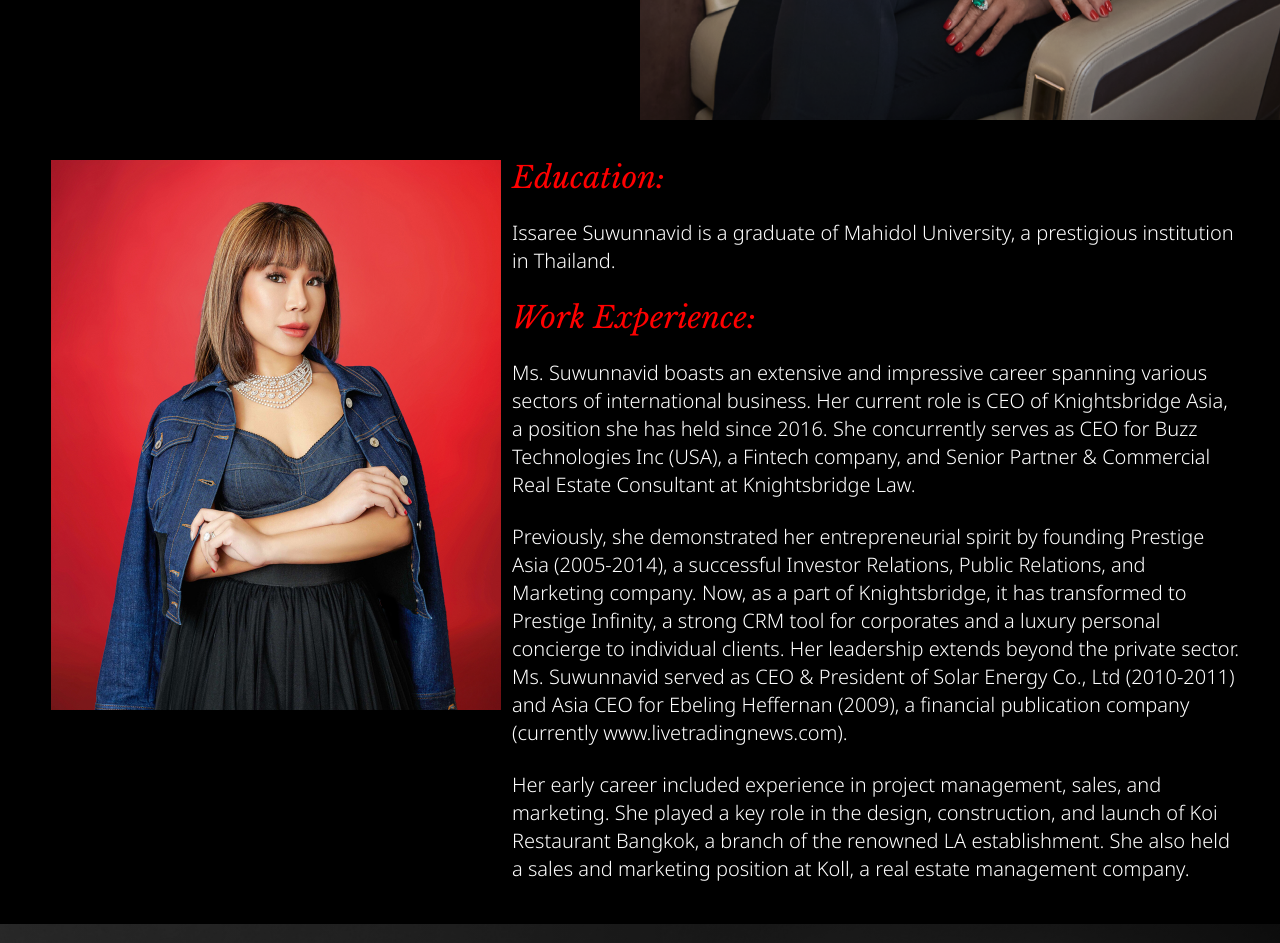
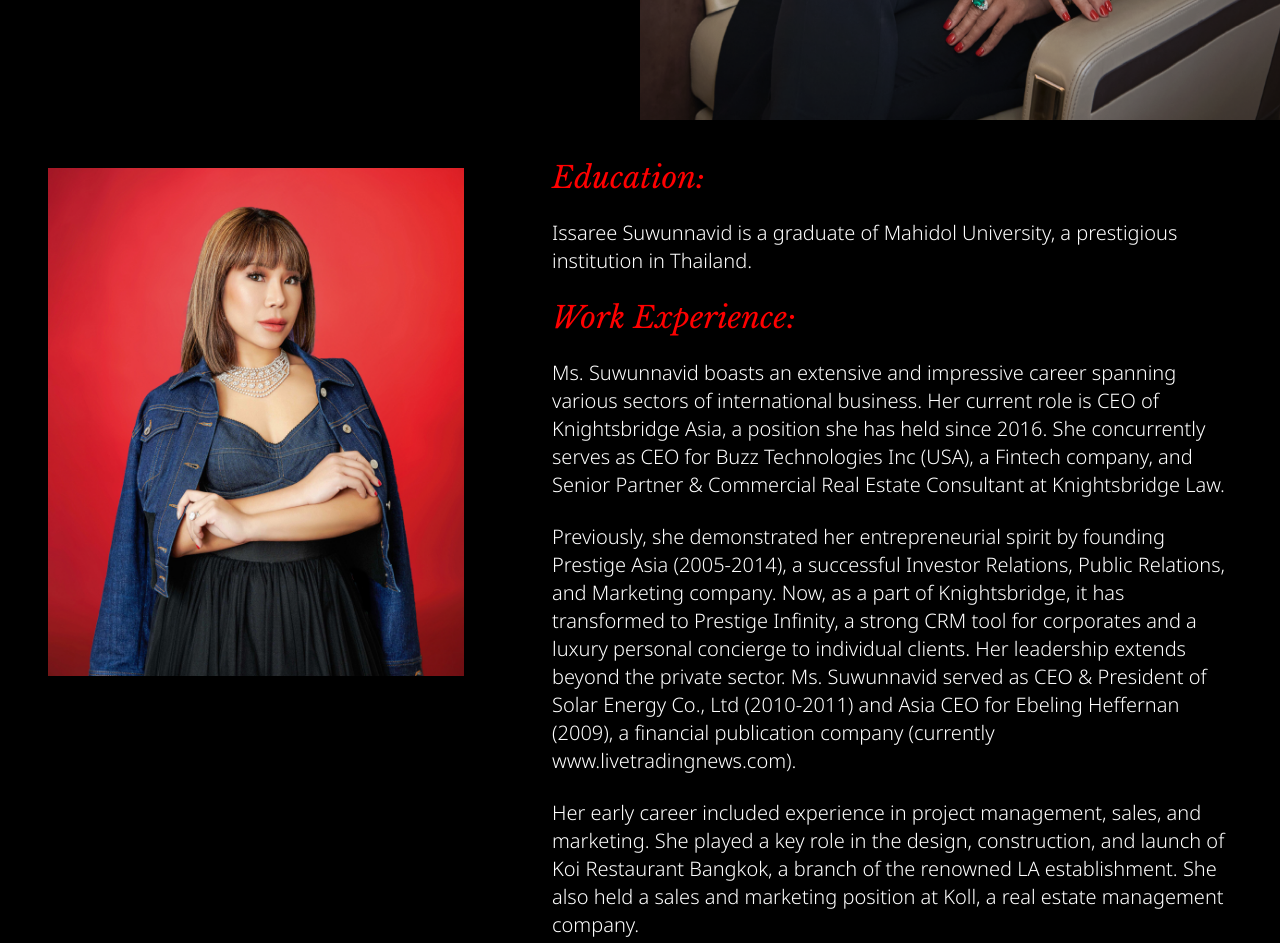
Before and after one commit to HHTTTD/Issaree_Suwunnavid-Profile, a website: page index.html in a window 1280 px wide. Shown: the part 680-1623 px from the top of the page. Drawn offline with nearby package versions, Linux system fonts and the light colour scheme.

Commit message:
modified:   index.html

```diff
--- a/index.html
+++ b/index.html
@@ -27,13 +27,13 @@
   <!-- Section 2: Education & Work Experience -->
 <section class="grid md:grid-cols-[2fr_3fr] bg-black text-white">
   <!-- รูปภาพ -->
-  <div class="w-full h-full pt-10 pb-10 pl-10">
+  <div class="w-full h-full p-12">
     <img src="/assets/images/222.jpg"
      class="object-cover max-w-[450px] w-full h-auto mx-auto" />
   </div>
 
   <!-- เนื้อหา -->
-  <div class="flex flex-col justify-center text-xl pt-10 pb-10 pr-10 space-y-6">
+  <div class="flex flex-col justify-center text-xl p-10 space-y-6">
     <h2 class="text-[#FF0000] italic text-3xl font-thin font-lb-i">Education:</h2>
     <p>Issaree Suwunnavid is a graduate of Mahidol University, a prestigious institution in Thailand.</p>
 
@@ -87,7 +87,7 @@
 
   <!-- Section 4: Social Good & Summary -->
   <section class="grid md:grid-cols-[1fr_2fr] bg-white text-black">
-    <div class="w-full h-full p-12">
+    <div class="w-full h-full pt-12">
       <img src="/assets/images/22.jpg"
      class="object-cover max-w-[400px] w-full h-auto mx-auto" />
     </div>
```
